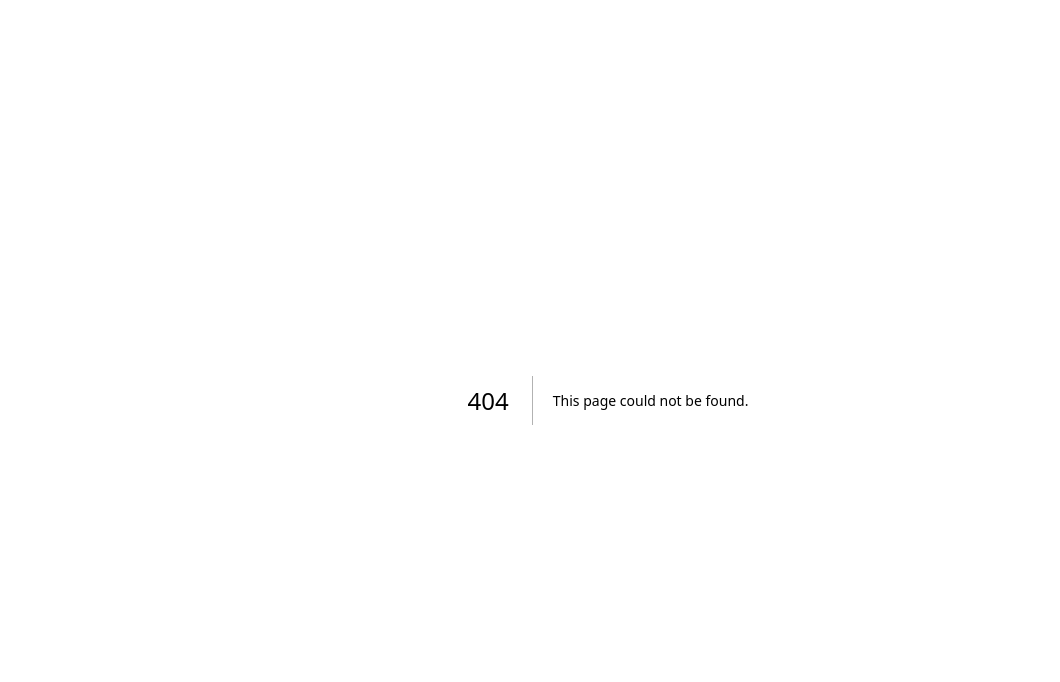
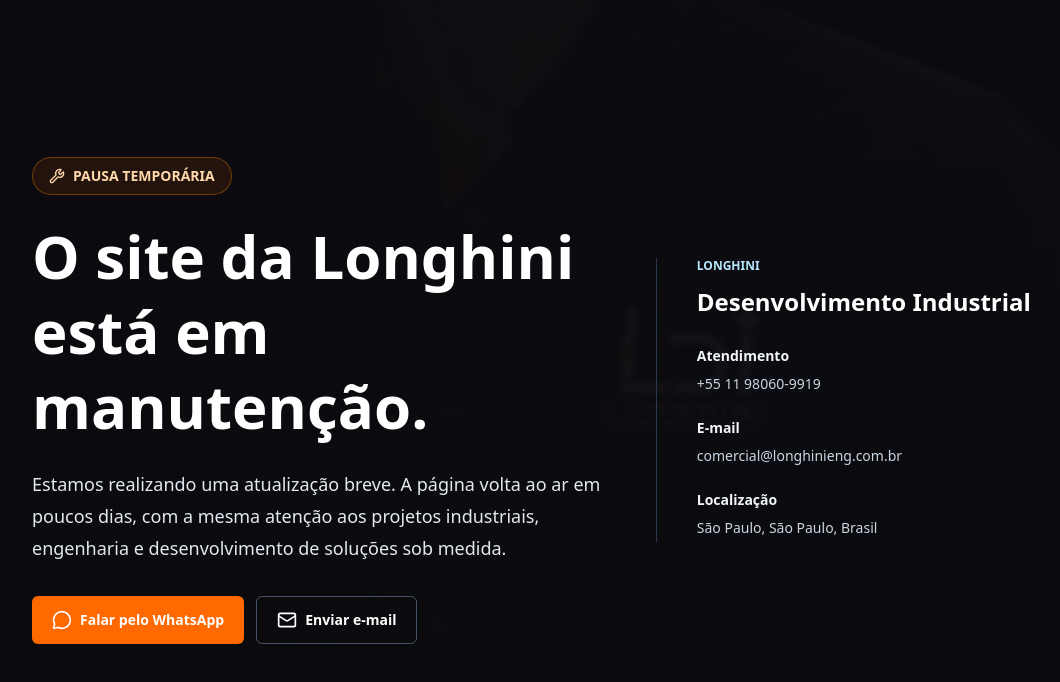
Before and after one commit to llucasgs/site-rafael-longhini, a Next.js app: page /manutencao in a window 1280 px wide. Before the commit this address had no page. Shown: the top 682 px of the page, without its empty margins (32-1092 px from the left). Built offline with nearby package versions, Linux system fonts and the light colour scheme.

Commit message:
Add temporary maintenance mode

```diff
--- /dev/null
+++ b/src/app/manutencao/page.tsx
@@ -0,0 +1,98 @@
+import type { Metadata } from "next";
+import Image from "next/image";
+import { Mail, MessageCircle, Wrench } from "lucide-react";
+
+import { site } from "@/constants/site";
+
+export const metadata: Metadata = {
+  title: "Site em manutenção",
+  description:
+    "O site da Longhini Desenvolvimento Industrial está temporariamente em manutenção.",
+  robots: {
+    index: false,
+    follow: false,
+  },
+};
+
+export default function MaintenancePage() {
+  return (
+    <main className="min-h-screen overflow-hidden bg-[#0b0b0f] text-slate-50">
+      <section className="relative flex min-h-screen items-center px-6 py-10 sm:px-8">
+        <div className="absolute inset-0">
+          <Image
+            src="/Sections/Section1/longhiniPicture.webp"
+            alt=""
+            fill
+            priority
+            sizes="100vw"
+            className="object-cover opacity-20"
+          />
+          <div className="absolute inset-0 bg-[linear-gradient(90deg,rgba(11,11,15,0.96)_0%,rgba(11,11,15,0.86)_45%,rgba(11,11,15,0.72)_100%)]" />
+        </div>
+
+        <div className="relative mx-auto grid w-full max-w-6xl gap-10 lg:grid-cols-[1.05fr_0.95fr] lg:items-center">
+          <div className="max-w-2xl">
+            <span className="mb-6 inline-flex items-center gap-2 rounded-full border border-orange-400/35 bg-orange-500/10 px-4 py-2 text-sm font-semibold uppercase text-orange-200">
+              <Wrench className="h-4 w-4" aria-hidden="true" />
+              Pausa temporária
+            </span>
+
+            <h1 className="text-4xl font-extrabold leading-tight text-white sm:text-5xl lg:text-6xl">
+              O site da Longhini está em manutenção.
+            </h1>
+
+            <p className="mt-6 max-w-xl text-lg leading-8 text-slate-200">
+              Estamos realizando uma atualização breve. A página volta ao ar
+              em poucos dias, com a mesma atenção aos projetos industriais,
+              engenharia e desenvolvimento de soluções sob medida.
+            </p>
+
+            <div className="mt-8 flex flex-col gap-3 sm:flex-row">
+              <a
+                href={site.links.whatsapp}
+                className="inline-flex min-h-12 items-center justify-center gap-2 rounded-md bg-orange-500 px-5 py-3 text-sm font-bold text-white transition hover:bg-orange-400 focus:outline-none focus:ring-2 focus:ring-orange-300 focus:ring-offset-2 focus:ring-offset-[#0b0b0f]"
+              >
+                <MessageCircle className="h-5 w-5" aria-hidden="true" />
+                Falar pelo WhatsApp
+              </a>
+
+              <a
+                href={site.links.email}
+                className="inline-flex min-h-12 items-center justify-center gap-2 rounded-md border border-slate-500/70 px-5 py-3 text-sm font-bold text-white transition hover:border-sky-300 hover:text-sky-200 focus:outline-none focus:ring-2 focus:ring-sky-300 focus:ring-offset-2 focus:ring-offset-[#0b0b0f]"
+              >
+                <Mail className="h-5 w-5" aria-hidden="true" />
+                Enviar e-mail
+              </a>
+            </div>
+          </div>
+
+          <aside
+            className="border-l border-slate-700/80 pl-6 text-sm leading-7 text-slate-300 lg:pl-10"
+            aria-label="Informações de contato"
+          >
+            <p className="text-xs font-semibold uppercase text-sky-200">
+              {site.brandName}
+            </p>
+            <p className="mt-3 text-2xl font-bold text-white">
+              Desenvolvimento Industrial
+            </p>
+            <dl className="mt-6 space-y-4">
+              <div>
+                <dt className="font-semibold text-slate-100">Atendimento</dt>
+                <dd>{site.contact.phone}</dd>
+              </div>
+              <div>
+                <dt className="font-semibold text-slate-100">E-mail</dt>
+                <dd>{site.contact.email}</dd>
+              </div>
+              <div>
+                <dt className="font-semibold text-slate-100">Localização</dt>
+                <dd>{site.location}</dd>
+              </div>
+            </dl>
+          </aside>
+        </div>
+      </section>
+    </main>
+  );
+}
--- /dev/null
+++ b/src/proxy.ts
@@ -0,0 +1,32 @@
+import { NextResponse } from "next/server";
+import type { NextRequest } from "next/server";
+
+const MAINTENANCE_ENABLED = true;
+const MAINTENANCE_PATH = "/manutencao";
+const RETRY_AFTER_SECONDS = 60 * 60 * 24 * 7;
+
+export function proxy(request: NextRequest) {
+  if (!MAINTENANCE_ENABLED) {
+    return NextResponse.next();
+  }
+
+  const url = request.nextUrl.clone();
+  url.pathname = MAINTENANCE_PATH;
+
+  const response = NextResponse.rewrite(url, {
+    status: 503,
+    headers: {
+      "Retry-After": RETRY_AFTER_SECONDS.toString(),
+      "X-Robots-Tag": "noindex, nofollow",
+      "Cache-Control": "no-store, max-age=0",
+    },
+  });
+
+  return response;
+}
+
+export const config = {
+  matcher: [
+    "/((?!api|_next/static|_next/image|favicon.ico|sitemap.xml|robots.txt|og|Header|Footer|Sections|Models|email-signature).*)",
+  ],
+};
```
Also changed, not shown: 1 other file (tests, documents, lock files or other folders).
